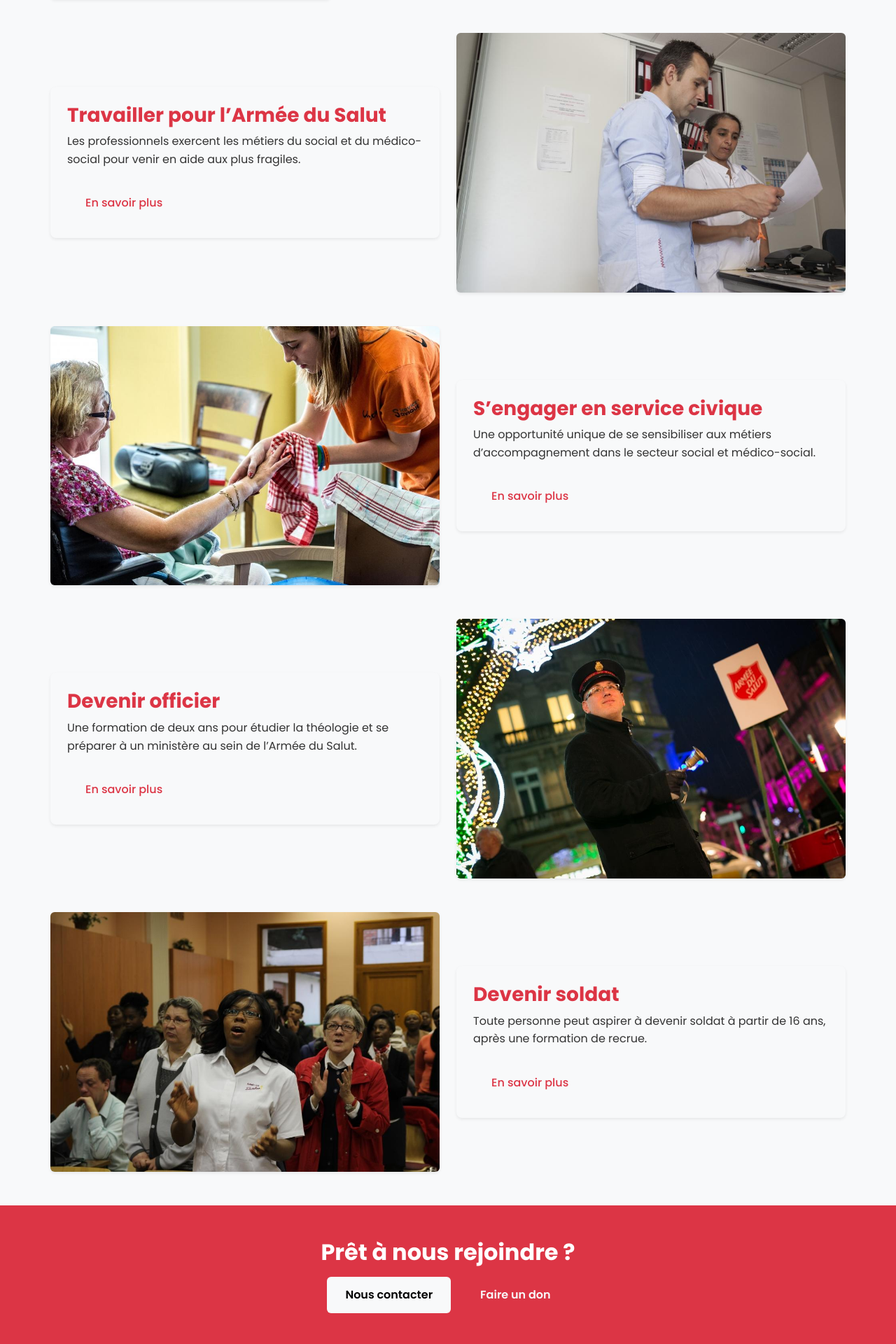
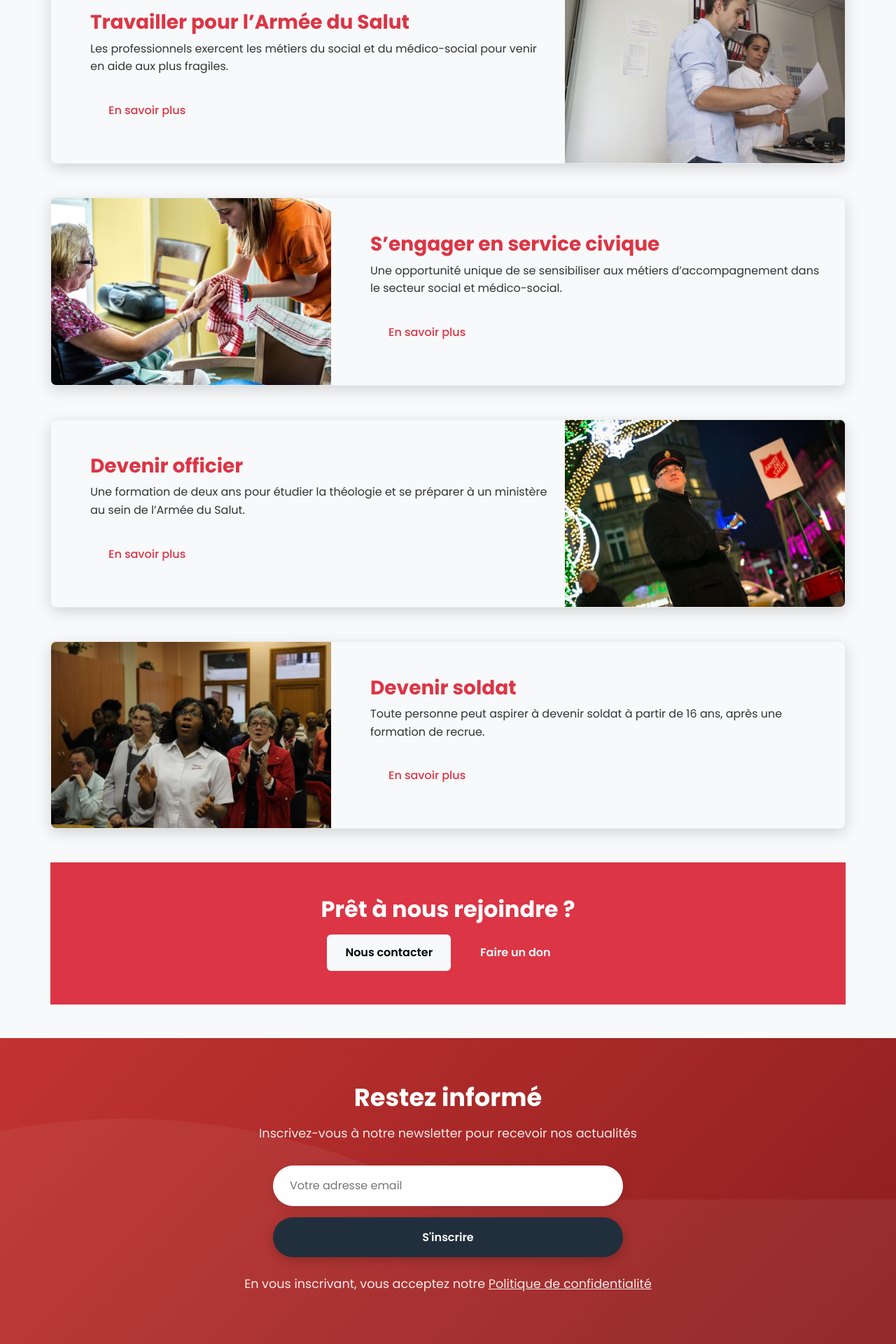
Before and after one commit to ribeiro-angela/SAE-3, a PHP site: page /pages/rejoindre.php in a window 1280 px wide. Shown: the part 1350-3270 px from the top of the page at 70% size. Run offline with PHP 8.4, Linux system fonts and the light colour scheme.

Commit message:
footer corrigé

```diff
--- a/assets/css/style.css
+++ b/assets/css/style.css
@@ -2113,6 +2113,91 @@
     transition: transform 0.3s ease;
 }
 
+.bg-light.rounded-3.shadow-sm {
+    box-shadow: 0 6px 20px rgba(0, 0, 0, 0.15) !important;
+    transition: box-shadow 0.3s ease, transform 0.3s ease;
+}
+
+.bg-light.rounded-3.shadow-sm:hover {
+    box-shadow: 0 10px 30px rgba(0, 0, 0, 0.25) !important;
+    transform: translateY(-4px);
+}
+
+.shadow-section {
+    box-shadow: 0 6px 20px rgba(0, 0, 0, 0.15);
+    transition: all 0.3s ease;
+    border: 1px solid rgba(0,0,0,0.05);
+    background-color: #f8f9fa; /* même ton que bg-light */
+}
+
+.shadow-section:hover {
+    transform: translateY(-3px);
+    box-shadow: 0 10px 30px rgba(0, 0, 0, 0.25);
+}
+
+.section-img {
+    width: 100%;
+    height: 100%;
+    max-width: 400px;
+    object-fit: cover;
+}
+
+.shadow-section .p-4 {
+    flex: 1;
+    margin-left: 2rem;
+}
+
+.text-center.my-4 {
+    margin-bottom: 1rem !important;
+}
+
+.join-tabs {
+    background: #f8f9fa;
+    border-top: 1px solid #e0e0e0;
+    border-bottom: 1px solid #e0e0e0;
+    padding: 0.75rem 1rem;
+    border-radius: 0.5rem;
+    box-shadow: 0 4px 10px rgba(0,0,0,0.05);
+}
+
+.join-tab {
+    display: inline-block;
+    padding: 0.5rem 1.25rem;
+    border-radius: 30px;
+    font-weight: 600;
+    text-decoration: none;
+    color: #212529;
+    background-color: #ffffff;
+    transition: all 0.25s ease;
+    border: 1px solid transparent;
+}
+
+.join-tab:hover {
+    background-color: #dc3545;
+    color: #fff;
+    transform: translateY(-2px);
+    box-shadow: 0 3px 8px rgba(0,0,0,0.15);
+}
+
+.join-tab.active {
+    background-color: #dc3545;
+    color: #fff;
+    box-shadow: 0 3px 8px rgba(0,0,0,0.15);
+}
+
+@media (max-width: 767px) {
+    .shadow-section .p-4 {
+        margin-left: 0;
+    }
+    .join-tabs {
+        padding: 0.5rem;
+        gap: 0.5rem;
+    }
+    .join-tab {
+        padding: 0.4rem 1rem;
+    }
+}
+
 
 
 /* =====================================
@@ -2698,3 +2783,20 @@
     from { opacity: 0; transform: translateY(-5px); }
     to { opacity: 1; transform: translateY(0); }
 }
+
+/* ===== Footer visibility overrides (kept in original style) ===== */
+footer, footer p, footer li, footer address, .footer-bottom p {
+    color: rgba(255,255,255,0.95) !important;
+    opacity: 1 !important;
+}
+
+.footer-newsletter > .wrapper > p { opacity: 0.95 !important; }
+.newsletter-note { opacity: 0.9 !important; }
+.footer-contact address { opacity: 0.95 !important; }
+
+.footer-legal a { color: rgba(255,255,255,0.92) !important; }
+.footer-legal a:hover { color: #ffffff !important; }
+
+/* Keep dropdown/links consistent on dark footer */
+footer a { color: rgba(255,255,255,0.95) !important; }
+footer a:hover { color: #ffffff !important; }
--- a/components/footer.php
+++ b/components/footer.php
@@ -2,7 +2,7 @@
 ?>
 </main>
 <footer>
-<div class="footer-newsletter">
+    <div class="footer-newsletter">
         <div class="wrapper">
             <h3>Restez informé</h3>
             <p>Inscrivez-vous à notre newsletter pour recevoir nos actualités</p>
--- a/pages/rejoindre.php
+++ b/pages/rejoindre.php
@@ -15,24 +15,22 @@
     </section>
 
     <!-- Introduction -->
-    <section class="text-center my-5 px-3 fade-section">
+    <section class="text-center my-4 px-3">
         <h2 class="fw-bold mb-3 text-danger">Nous rejoindre</h2>
         <p class="mx-auto" style="max-width: 700px;">
-            Il existe différentes formes d'engagement pour <strong>aider</strong> et <strong>accompagner</strong> les personnes isolées, en détresse, précaires, dépendantes ou fragilisées.
+            Il existe différentes formes d'engagement pour <strong>aider</strong> et <strong>accompagner</strong> les personnes isolées,
+            en détresse, précaires, dépendantes ou fragilisées.
         </p>
-        <div class="my-3">
-            <img src="../assets/image/interrogation.png" alt="?" width="50">
-        </div>
     </section>
 
     <!-- Onglets -->
-    <section class="text-center bg-light py-3 border-top border-bottom fade-section">
-        <div class="d-flex flex-wrap justify-content-center gap-3">
-            <a href="#benevole" class="text-decoration-none text-dark fw-semibold">Bénévole ?</a>
-            <a href="#service-civique" class="text-decoration-none text-dark fw-semibold">En service civique ?</a>
-            <a href="#salarie" class="text-decoration-none text-dark fw-semibold">Salarié ?</a>
-            <a href="#officier" class="text-decoration-none text-dark fw-semibold">Officier ?</a>
-            <a href="#soldat" class="text-decoration-none text-dark fw-semibold">Soldat ?</a>
+    <section class="text-center py-2 fade-section">
+        <div class="join-tabs d-flex flex-wrap justify-content-center gap-3">
+            <a href="#benevole" class="join-tab">Bénévole ?</a>
+            <a href="#service-civique" class="join-tab">Service civique ?</a>
+            <a href="#salarie" class="join-tab">Salarié ?</a>
+            <a href="#officier" class="join-tab">Officier ?</a>
+            <a href="#soldat" class="join-tab">Soldat ?</a>
         </div>
     </section>
 
@@ -40,100 +38,130 @@
     <section class="container my-5">
 
         <!-- Devenir bénévole -->
-        <div id="benevole" class="row align-items-center mb-5 fade-section">
-            <div class="col-md-6">
-                <img src="../assets/image/benevole.jpg" class="img-fluid rounded shadow-sm" alt="Bénévole">
+        <div id="benevole" class="row align-items-center mb-5">
+            <div class="col-md-12">
+                <div class="d-md-flex align-items-center bg-light rounded-3 shadow-section overflow-hidden">
+                    <div class="flex-shrink-0">
+                        <img src="../assets/image/benevole.jpg" alt="Bénévole" class="img-fluid section-img">
                     </div>
-            <div class="col-md-6">
-                <div class="p-4 bg-light rounded-3 shadow-sm">
+                    <div class="p-4">
                         <h3 class="text-danger fw-bold">Devenir bénévole</h3>
-                    <p>Aux côtés des professionnels, les bénévoles sont une <strong>force au service des personnes en situation de fragilité sociale</strong>.</p>
+                        <p>
+                            Aux côtés des professionnels, les bénévoles sont une
+                            <strong>force au service des personnes en situation de fragilité sociale</strong>.
+                        </p>
                         <button class="btn btn-outline-danger mt-2 toggle-details" data-target="#details-benevole">En savoir plus</button>
-
                         <div id="details-benevole" class="details collapse mt-3">
-                        <p>Vous pourrez participer à des actions de terrain, soutenir les équipes sociales, organiser des collectes et agir auprès des plus fragiles selon vos compétences.</p>
+                            <p>
+                                Vous pourrez participer à des actions de terrain, soutenir les équipes sociales,
+                                organiser des collectes et agir auprès des plus fragiles selon vos compétences.
+                            </p>
                             <a href="#" class="btn btn-danger">Je suis intéressé</a>
+                        </div>
                     </div>
                 </div>
             </div>
         </div>
 
         <!-- Travailler pour l’Armée du Salut -->
-        <div id="salarie" class="row align-items-center flex-md-row-reverse mb-5 fade-section">
-            <div class="col-md-6">
-                <img src="../assets/image/salarie.jpg" class="img-fluid rounded shadow-sm" alt="Salarié">
+        <div id="salarie" class="row align-items-center mb-5">
+            <div class="col-md-12">
+                <div class="d-md-flex flex-md-row-reverse align-items-center bg-light rounded-3 shadow-section overflow-hidden">
+                    <div class="flex-shrink-0">
+                        <img src="../assets/image/salarie.jpg" alt="Salarié" class="img-fluid section-img">
                     </div>
-            <div class="col-md-6">
-                <div class="p-4 bg-light rounded-3 shadow-sm">
+                    <div class="p-4">
                         <h3 class="text-danger fw-bold">Travailler pour l’Armée du Salut</h3>
-                    <p>Les professionnels exercent les métiers du social et du médico-social pour venir en aide aux plus fragiles.</p>
+                        <p>
+                            Les professionnels exercent les métiers du social et du médico-social pour venir en aide aux plus fragiles.
+                        </p>
                         <button class="btn btn-outline-danger mt-2 toggle-details" data-target="#details-salarie">En savoir plus</button>
-
                         <div id="details-salarie" class="details collapse mt-3">
-                        <p>Des postes variés dans l'accompagnement social, la santé, la gestion ou la communication sont proposés selon les profils et les régions.</p>
+                            <p>
+                                Des postes variés dans l'accompagnement social, la santé, la gestion ou la communication sont proposés selon les profils et les régions.
+                            </p>
                             <a href="#" class="btn btn-danger">Je suis intéressé</a>
                         </div>
                     </div>
                 </div>
             </div>
+        </div>
+
 
         <!-- Service civique -->
-        <div id="service-civique" class="row align-items-center mb-5 fade-section">
-            <div class="col-md-6">
-                <img src="../assets/image/service-civique.jpg" class="img-fluid rounded shadow-sm" alt="Service civique">
+        <div id="service-civique" class="row align-items-center mb-5">
+            <div class="col-md-12">
+                <div class="d-md-flex align-items-center bg-light rounded-3 shadow-section overflow-hidden">
+                    <div class="flex-shrink-0">
+                        <img src="../assets/image/service-civique.jpg" alt="Service civique" class="img-fluid section-img">
                     </div>
-            <div class="col-md-6">
-                <div class="p-4 bg-light rounded-3 shadow-sm">
+                    <div class="p-4">
                         <h3 class="text-danger fw-bold">S’engager en service civique</h3>
-                    <p>Une opportunité unique de se sensibiliser aux métiers d’accompagnement dans le secteur social et médico-social.</p>
+                        <p>
+                            Une opportunité unique de se sensibiliser aux métiers d’accompagnement dans le secteur social et médico-social.
+                        </p>
                         <button class="btn btn-outline-danger mt-2 toggle-details" data-target="#details-service-civique">En savoir plus</button>
-
                         <div id="details-service-civique" class="details collapse mt-3">
-                        <p>Les volontaires découvrent les réalités du terrain tout en bénéficiant d’une expérience humaine enrichissante.</p>
+                            <p>
+                                Les volontaires découvrent les réalités du terrain tout en bénéficiant d’une expérience humaine enrichissante.
+                            </p>
                             <a href="#" class="btn btn-danger">Je suis intéressé</a>
                         </div>
                     </div>
                 </div>
             </div>
+        </div>
+
 
         <!-- Officier -->
-        <div id="officier" class="row align-items-center flex-md-row-reverse mb-5 fade-section">
-            <div class="col-md-6">
-                <img src="../assets/image/officier.jpg" class="img-fluid rounded shadow-sm" alt="Officier">
+        <div id="officier" class="row align-items-center mb-5">
+            <div class="col-md-12">
+                <div class="d-md-flex flex-md-row-reverse align-items-center bg-light rounded-3 shadow-section overflow-hidden">
+                    <div class="flex-shrink-0">
+                        <img src="../assets/image/officier.jpg" alt="Officier" class="img-fluid section-img">
                     </div>
-            <div class="col-md-6">
-                <div class="p-4 bg-light rounded-3 shadow-sm">
+                    <div class="p-4">
                         <h3 class="text-danger fw-bold">Devenir officier</h3>
-                    <p>Une formation de deux ans pour étudier la théologie et se préparer à un ministère au sein de l’Armée du Salut.</p>
+                        <p>
+                            Une formation de deux ans pour étudier la théologie et se préparer à un ministère au sein de l’Armée du Salut.
+                        </p>
                         <button class="btn btn-outline-danger mt-2 toggle-details" data-target="#details-officier">En savoir plus</button>
-
                         <div id="details-officier" class="details collapse mt-3">
-                        <p>Les officiers accompagnent spirituellement et matériellement ceux dans le besoin, dans un engagement durable.</p>
+                            <p>
+                                Les officiers accompagnent spirituellement et matériellement ceux dans le besoin, dans un engagement durable.
+                            </p>
                             <a href="#" class="btn btn-danger">Je suis intéressé</a>
                         </div>
                     </div>
                 </div>
             </div>
+        </div>
+
 
         <!-- Soldat -->
-        <div id="soldat" class="row align-items-center mb-5 fade-section">
-            <div class="col-md-6">
-                <img src="../assets/image/soldat.jpg" class="img-fluid rounded shadow-sm" alt="Soldat">
+        <div id="soldat" class="row align-items-center mb-5">
+            <div class="col-md-12">
+                <div class="d-md-flex align-items-center bg-light rounded-3 shadow-section overflow-hidden">
+                    <div class="flex-shrink-0">
+                        <img src="../assets/image/soldat.jpg" alt="Soldat" class="img-fluid section-img">
                     </div>
-            <div class="col-md-6">
-                <div class="p-4 bg-light rounded-3 shadow-sm">
+                    <div class="p-4">
                         <h3 class="text-danger fw-bold">Devenir soldat</h3>
-                    <p>Toute personne peut aspirer à devenir soldat à partir de 16 ans, après une formation de recrue.</p>
+                        <p>
+                            Toute personne peut aspirer à devenir soldat à partir de 16 ans, après une formation de recrue.
+                        </p>
                         <button class="btn btn-outline-danger mt-2 toggle-details" data-target="#details-soldat">En savoir plus</button>
-
                         <div id="details-soldat" class="details collapse mt-3">
-                        <p>Devenir soldat, c’est vivre pleinement les valeurs de l’Armée du Salut et y contribuer activement.</p>
+                            <p>
+                                Devenir soldat, c’est vivre pleinement les valeurs de l’Armée du Salut et y contribuer activement.
+                            </p>
                             <a href="#" class="btn btn-danger">Je suis intéressé</a>
                         </div>
                     </div>
                 </div>
             </div>
-    </section>
+        </div>
+
 
         <!-- Section contact -->
     <section class="text-center py-5 bg-danger text-white fade-section">
```
Lines whose indentation alone changed are shown as unchanged.
